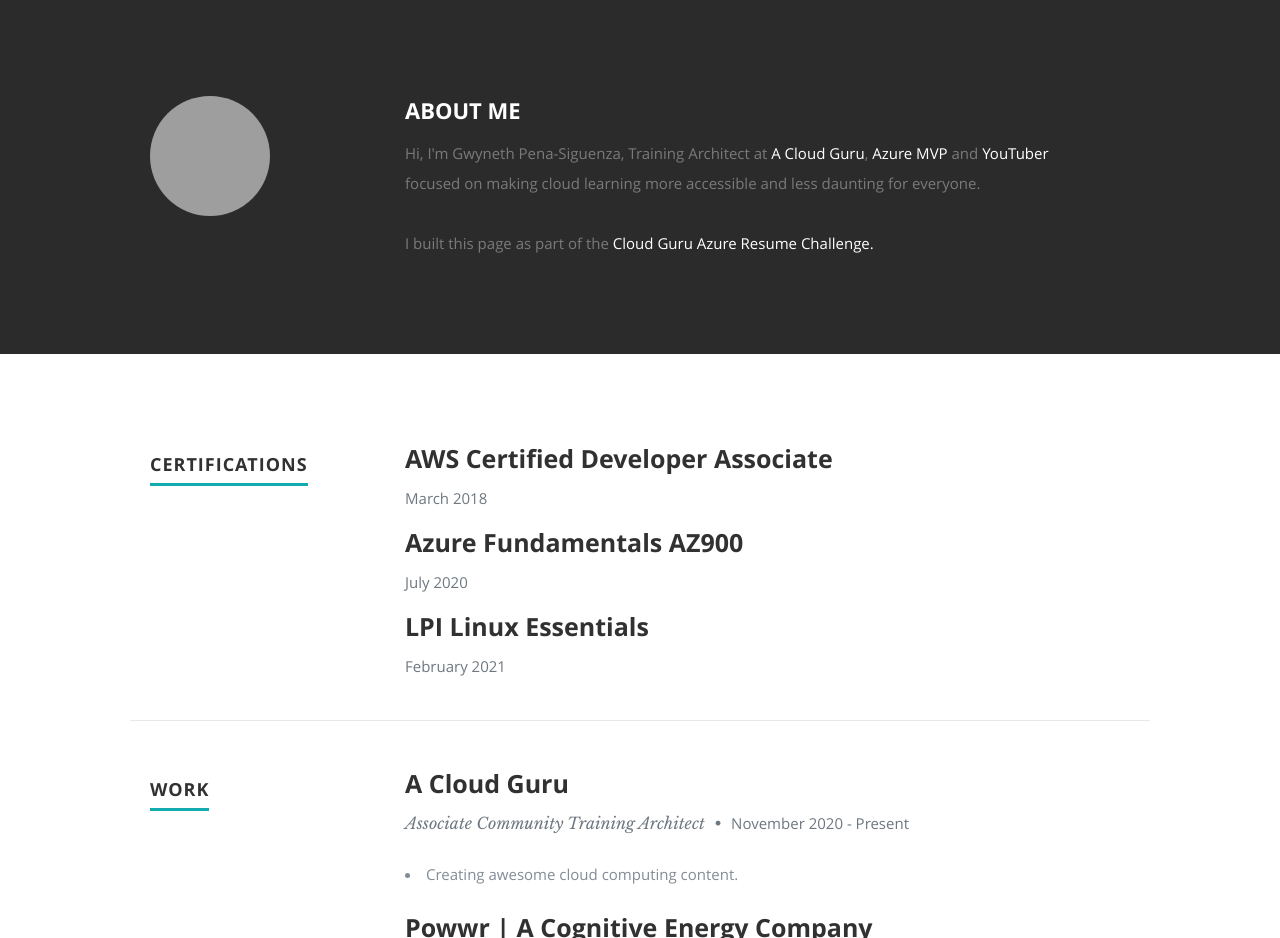
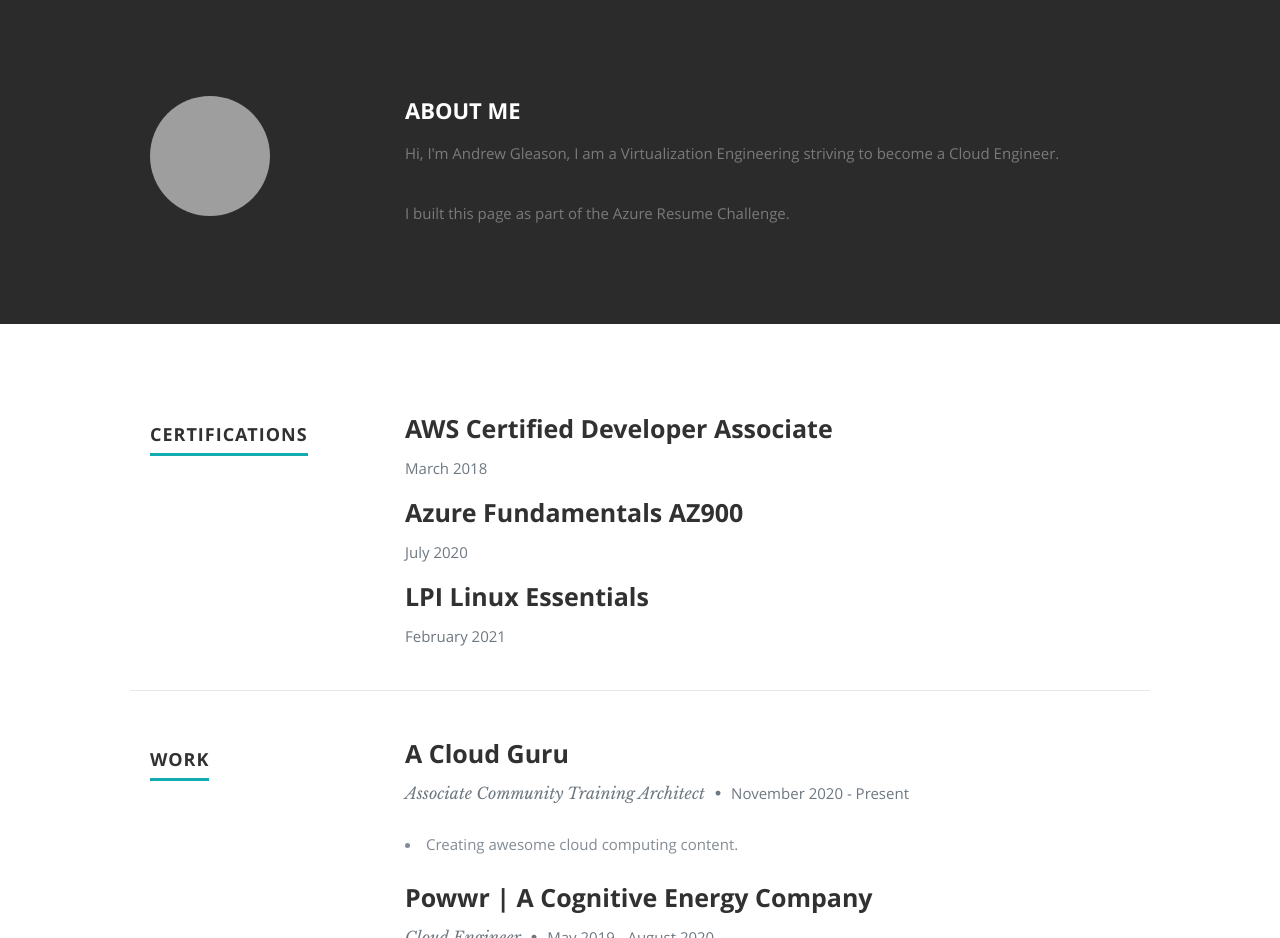
Before and after one commit to GleasonJAndrew/Resume_Azure, a plain HTML site: page frontend/index.html in a window 1280 px wide. Shown: the part 800-1738 px from the top of the page. Drawn offline with nearby package versions, Linux system fonts and the light colour scheme; grey boxes are pictures that could not be loaded; a script that the page names is missing.

Commit message:
Updated some of html

```diff
--- a/frontend/index.html
+++ b/frontend/index.html
@@ -87,12 +87,11 @@
 
             <h2>ABOUT ME</h2>
 
-            <p> Hi, I'm Gwyneth Pena-Siguenza, <span>Training Architect at <a href="https://acloud.guru">A Cloud Guru</a></span>, <span> <a href="https://mvp.microsoft.com/en-us/PublicProfile/5003866">Azure MVP</a></span>
-               and <span><a href="https://youtube.com/madebygps">YouTuber</a></span> focused on making cloud learning more accessible and less daunting for everyone.
+            <p> Hi, I'm Andrew Gleason, I am a Virtualization Engineering striving to become a Cloud Engineer.
 
          </br>
       </br>
-       I built this page as part of the <span><a href="https://github.com/madebygps/cgc-azure-resume">Cloud Guru Azure Resume Challenge.</a></span>
+       I built this page as part of the Azure Resume Challenge.</a></span>
 
 
          </div> <!-- end .main-col -->
```
